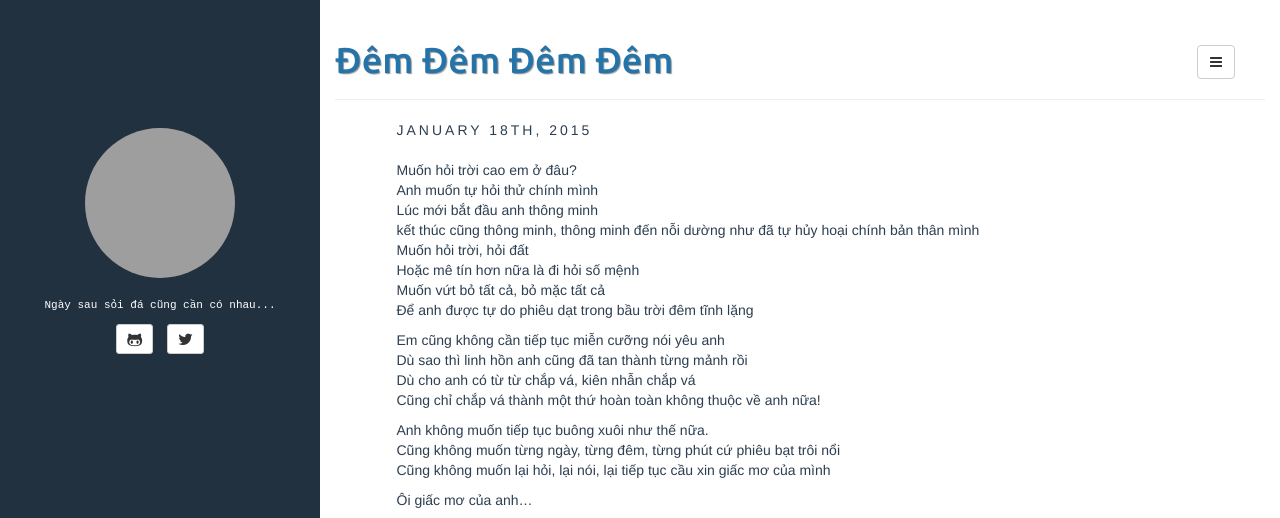
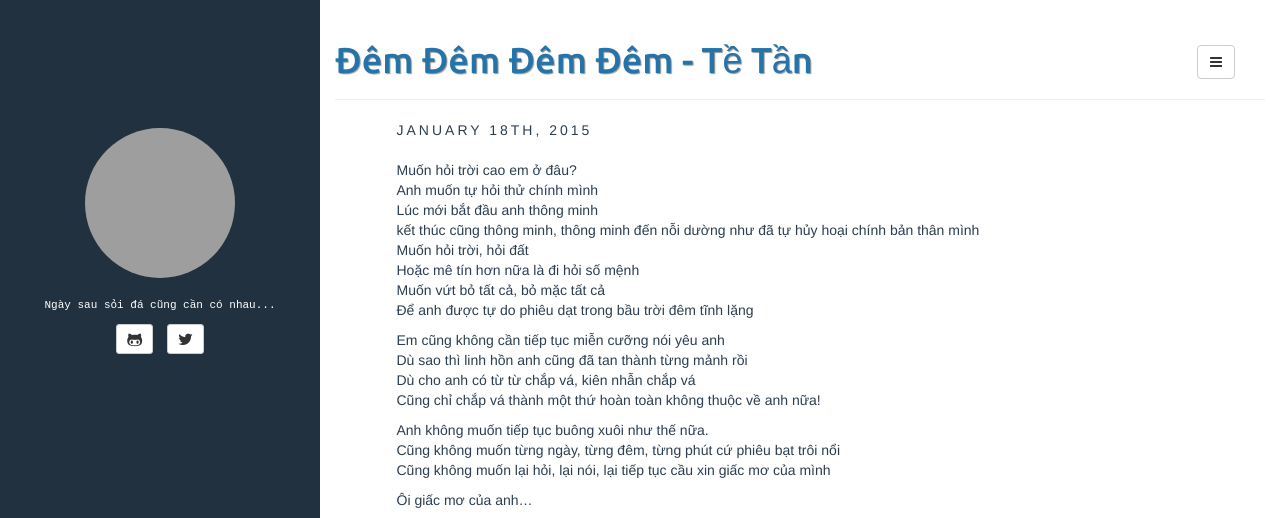
Before and after one commit to nguquen/nguquen.github.io, a Jekyll site: the page built from _posts/2015-01-18-te-tan-dem-dem-dem-dem.md, in a window 1280 px wide and 1364 px high. Shown: the top 518 px of the window. Built offline with Jekyll 4.4.1, drawn with Linux system fonts in a browser that asks for light colours; grey boxes are pictures that could not be loaded.

Commit message:
2015-01-18

```diff
--- a/_posts/2015-01-18-te-tan-dem-dem-dem-dem.md
+++ b/_posts/2015-01-18-te-tan-dem-dem-dem-dem.md
@@ -1,7 +1,7 @@
 ---
 layout: post
 comments: yes
-title: Đêm Đêm Đêm Đêm
+title: Đêm Đêm Đêm Đêm - Tề Tần
 description: Em cũng không cần tiếp tục miễn cưỡng nói yêu anh. <br/>Dù sao thì linh hồn anh cũng đã tan thành từng mảnh rồi...
 tags: [nhạc]
 ---
@@ -26,4 +26,4 @@ Cũng không muốn lại hỏi, lại nói, lại tiếp tục cầu xin giấc
 
 Ôi giấc mơ của anh...
 
-<iframe width="560" height="315" src="//www.youtube.com/embed/BVMO6teByVs" frameborder="0" allowfullscreen></iframe>
+<iframe width="560" height="315" src="//www.youtube.com/embed/yYsqWzlPkss" frameborder="0" allowfullscreen></iframe>
```
